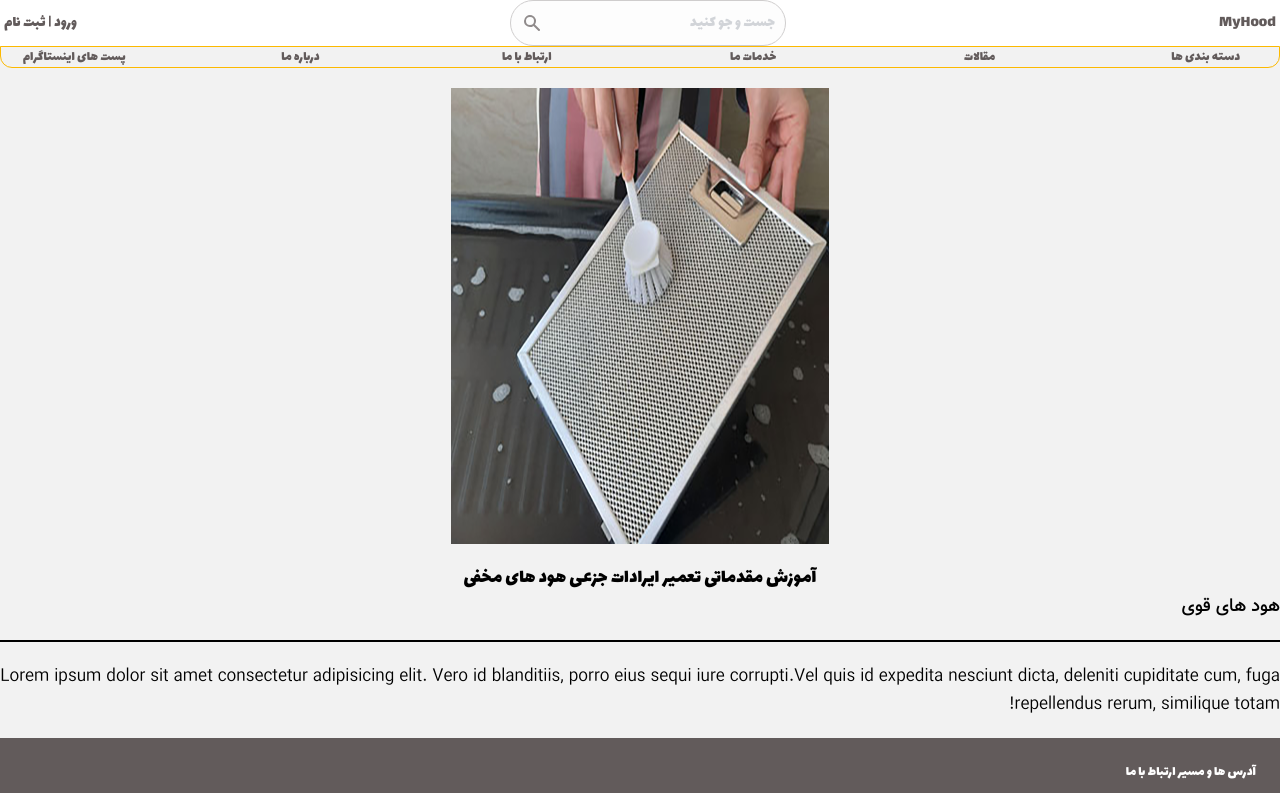
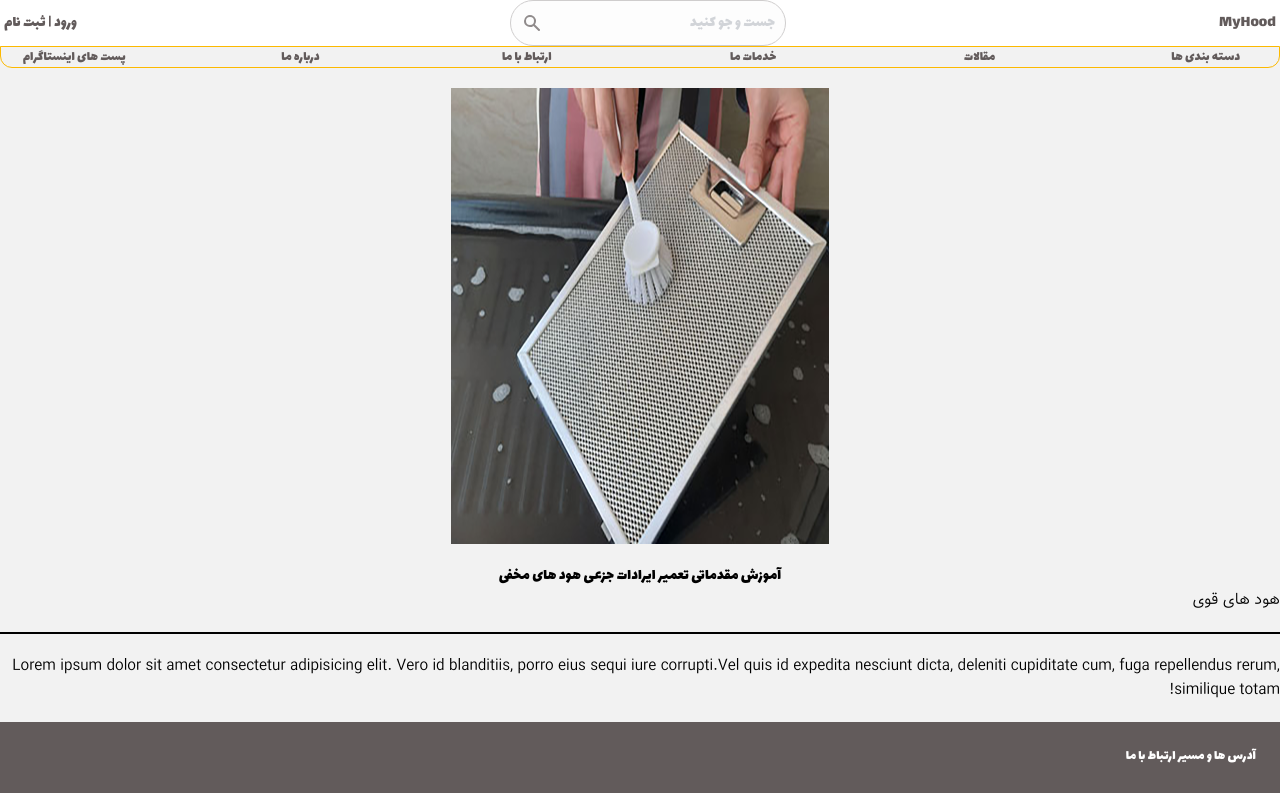
Before and after one commit to Parsa361/MyHood, a Nuxt app: page /articles/0 in a window 1280 px wide. Shown: the top 793 px of the page. Built offline with nearby package versions, Linux system fonts and the light colour scheme.

Commit message:
Change font sizes

```diff
--- a/pages/articles/_id/index.vue
+++ b/pages/articles/_id/index.vue
@@ -2,12 +2,12 @@
     <div>
         <article v-for="article in articles" :key="article.id" class="container mx-auto">
             <div v-if="article.id == $route.params.id">
-                <img :src="require(`~/assets/images/${article.img}.png`)" :alt="article.img" class=" mt-5 mx-auto">
-                <h1 class="text-center mt-5 font-Lalezar text-xl">{{article.title}}</h1>
+                <img :src="require(`~/assets/images/${article.img}.png`)" :alt="article.img" class="mt-5 mx-auto max-w-xs md:max-w-sm lg:max-w-lg h-[15rem] md:h-[20rem] lg:h-[25rem]">
+                <h1 class="text-center mt-5 font-Lalezar text-[1rem] md:text-[1.25rem] lg:text-[1.5rem]">{{article.title}}</h1>
 
-                <p class="mt-[2.5rem] font-VazirBold text-lg">{{article.description}}</p>
+                <p class="mt-[2.5rem] font-VazirLight text-[0.75rem] md:text-[1rem] lg:text-[1.25rem]">{{article.description}}</p>
                 <hr class="border border-black my-5">
-                <p class="font-VazirLight text-lg">{{article.content}}</p>
+                <p class="font-VazirLight text-[0.75rem] md:text-[1rem] lg:text-[1.25rem]">{{article.content}}</p>
             </div>
         </article>
     </div>
```
